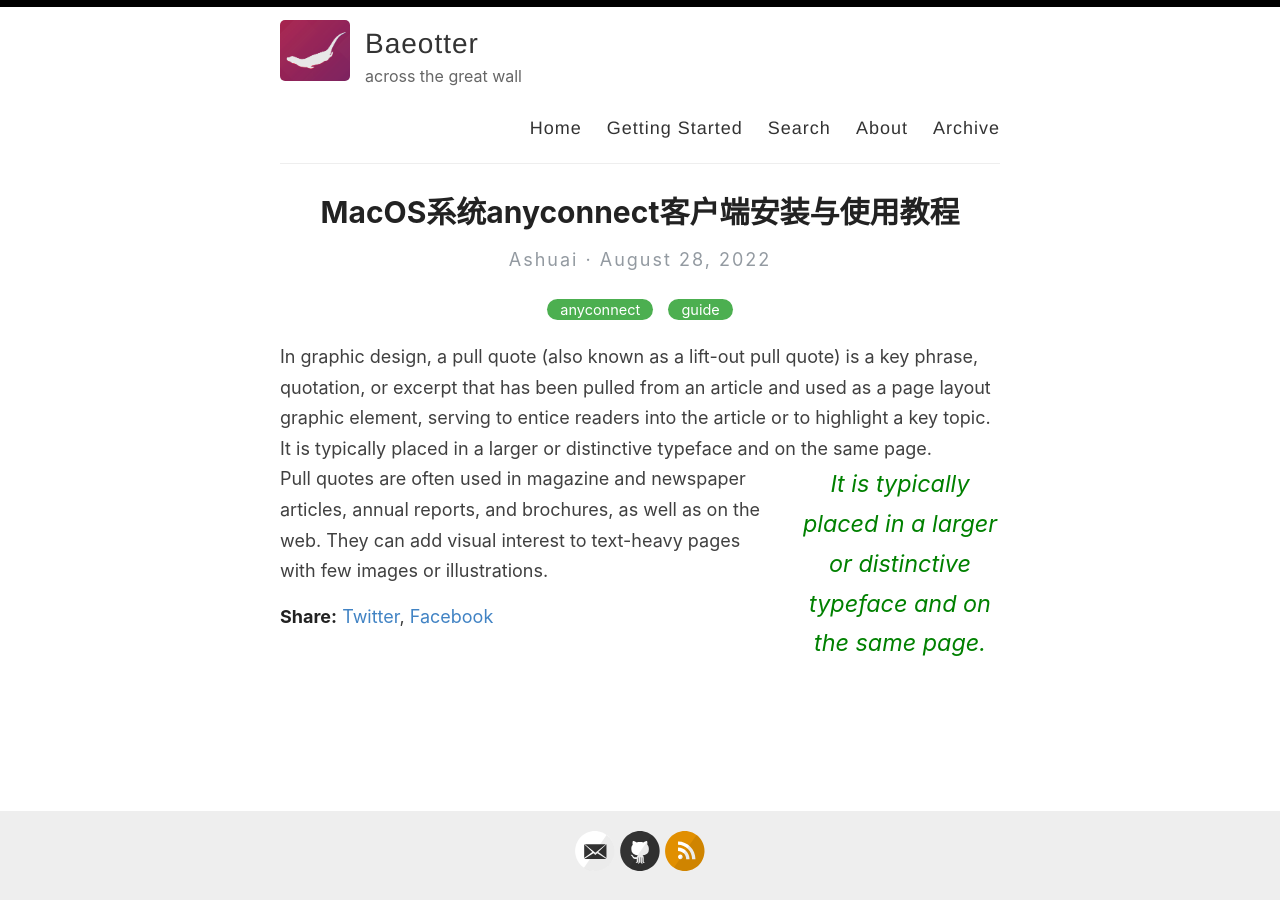
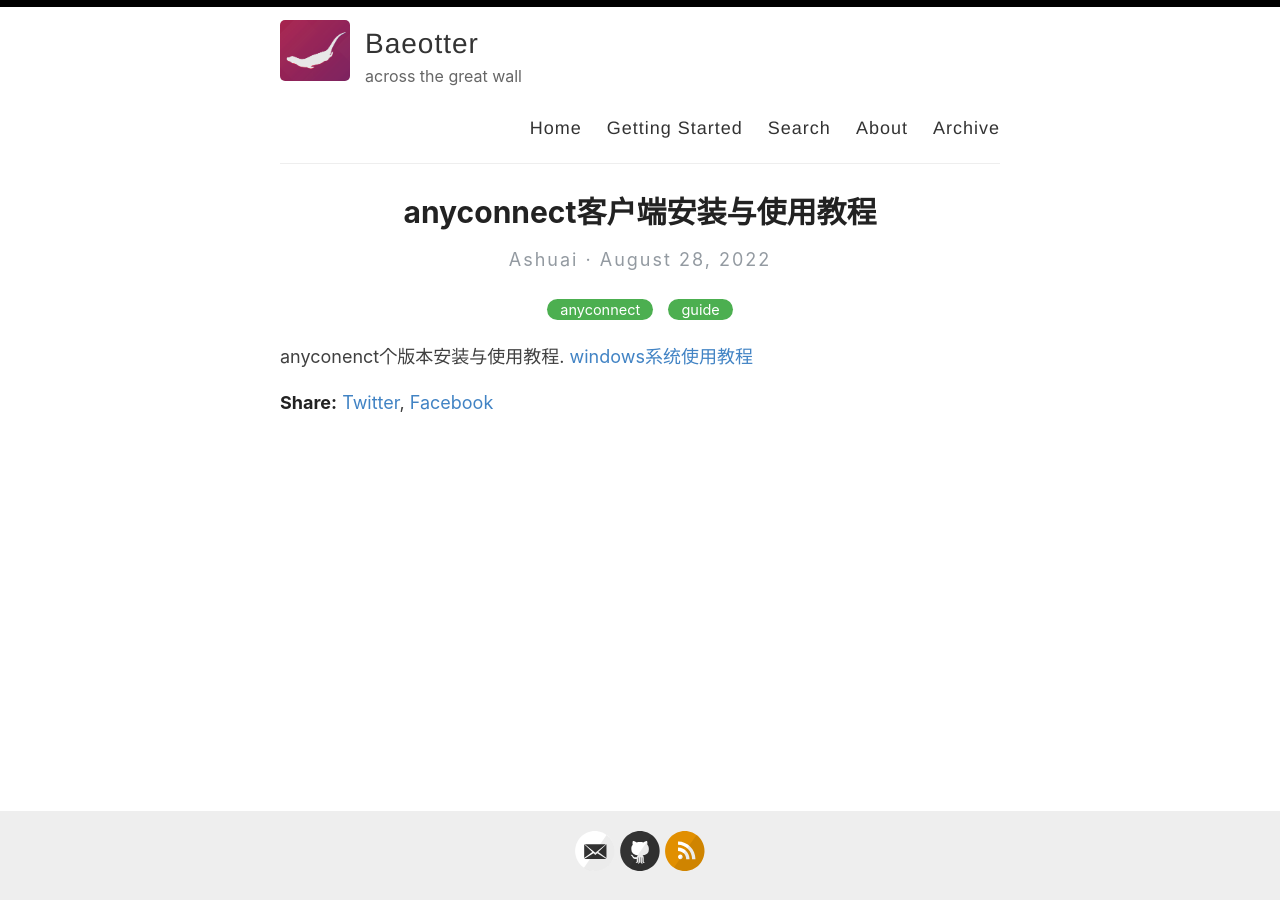
Before and after one commit to BaeAshuai/BaeAshuai.github.io, a Jekyll site: the page built from _posts/2022-08-28-anyconnect-guide.md, in a window 1280 px wide. Built offline with Jekyll 4.4.1, drawn with Linux system fonts in a browser that asks for light colours; comment, search, counter and statistics services are not loaded.

Commit message:
Update 2022-08-28-anyconnect-guide.md

```diff
--- a/_posts/2022-08-28-anyconnect-guide.md
+++ b/_posts/2022-08-28-anyconnect-guide.md
@@ -1,9 +1,10 @@
 ---
 layout: post
-title:  MacOS系统anyconnect客户端安装与使用教程
+title:  anyconnect客户端安装与使用教程
 categories: [anyconnect,guide]
 
 
 ---
 
-In graphic design, a pull quote (also known as a lift-out pull quote) is a key phrase, quotation, or excerpt that has been pulled from an article and used as a page layout graphic element, serving to entice readers into the article or to highlight a key topic. {% include pullquote.html quote="It is typically placed in a larger or distinctive typeface and on the same page." %} Pull quotes are often used in magazine and newspaper articles, annual reports, and brochures, as well as on the web. They can add visual interest to text-heavy pages with few images or illustrations.
+anyconenct个版本安装与使用教程.
+[windows系统使用教程](https://share.nite07.com/api/v3/file/source/18077/win%E5%AE%89%E8%A3%85%E4%BD%BF%E7%94%A8%E6%95%99%E7%A8%8B.pdf?sign=9RzCWsM0wliPqXLsgZy4XqrbyFld61jAsaVFUdHXzzg%3D%3A0)
```
